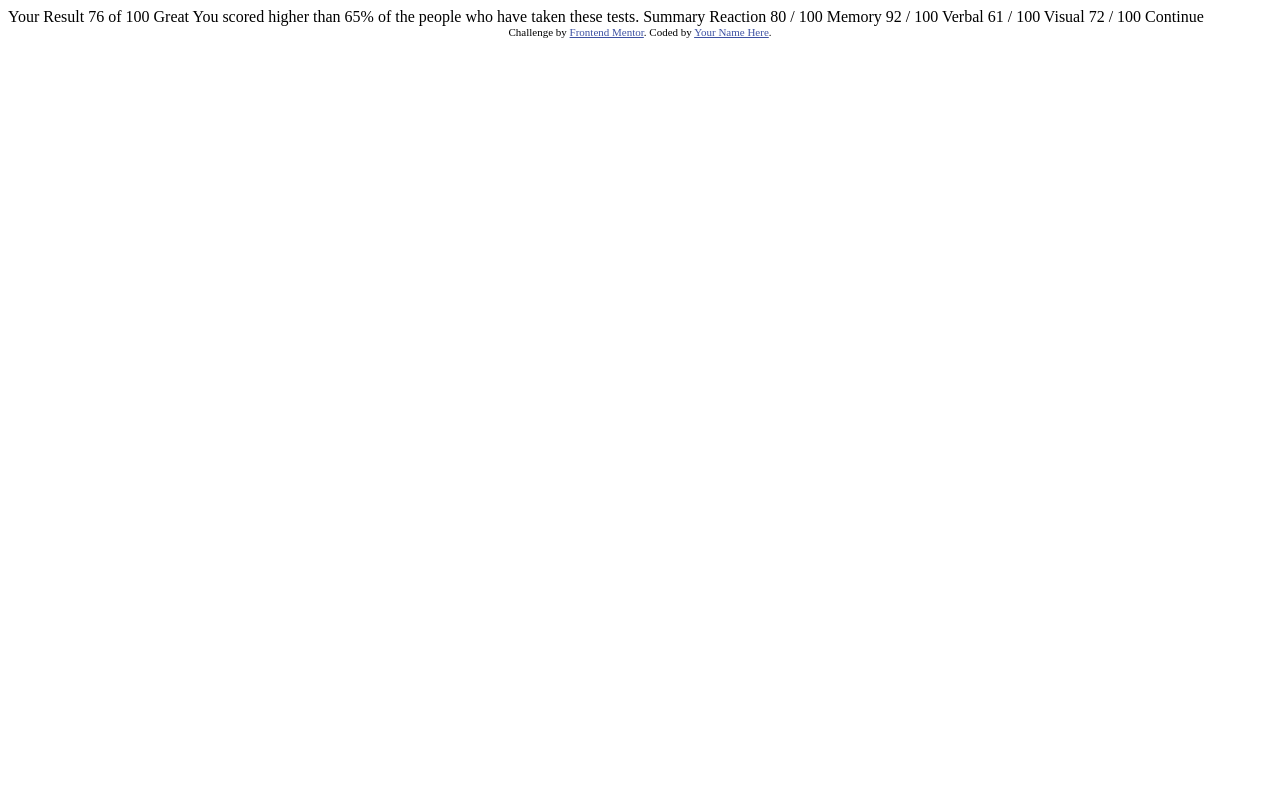
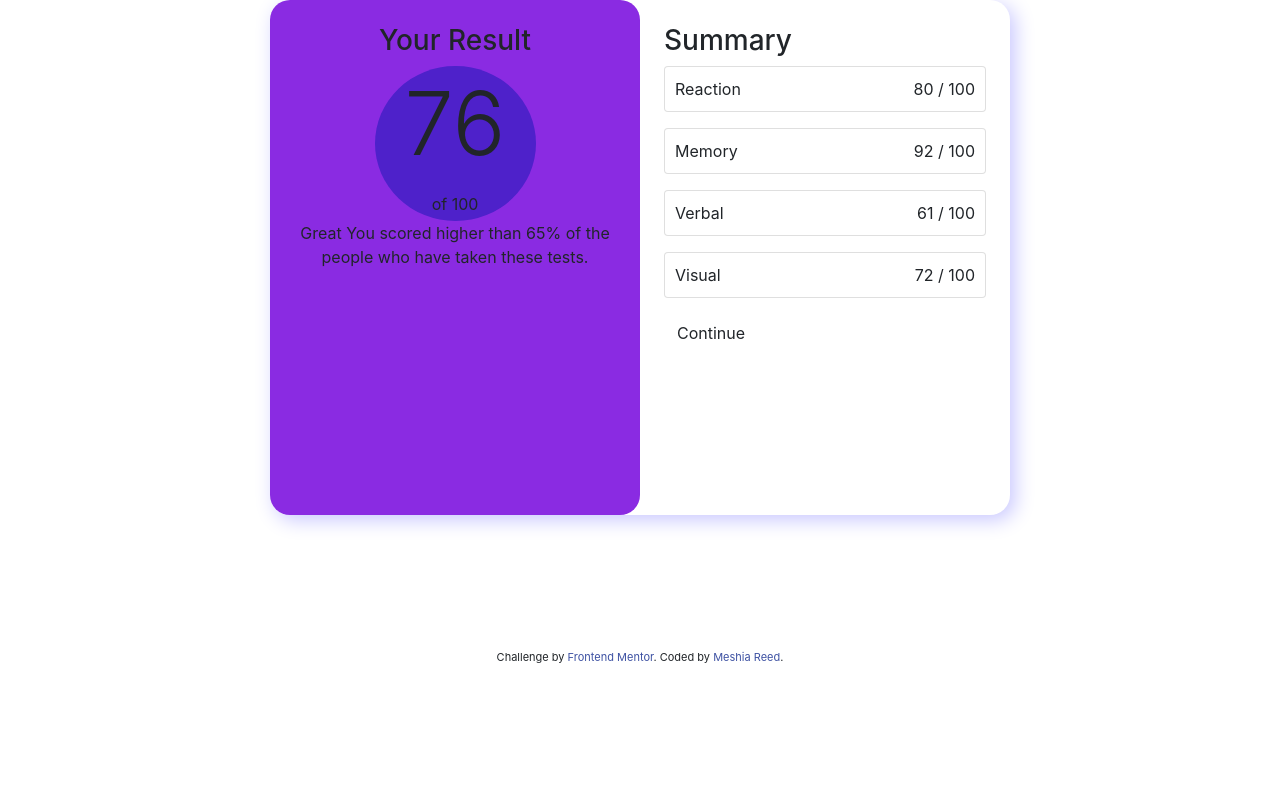
Before and after one commit to MDReed2/summary_component, a plain HTML site: page index.html in a window 1280 px wide. Drawn offline with nearby package versions, Linux system fonts and the light colour scheme.

Commit message:
styles for summary and results section

```diff
--- a/index.html
+++ b/index.html
@@ -1,47 +1,91 @@
 <!DOCTYPE html>
 <html lang="en">
+
   <head>
     <meta charset="UTF-8">
-  <meta name="viewport" content="width=device-width, initial-scale=1.0"> <!-- displays site properly based on user's device -->
+    <meta name="viewport" content="width=device-width, initial-scale=1.0">
+    <!-- displays site properly based on user's device -->
 
     <link rel="icon" type="image/png" sizes="32x32" href="./assets/images/favicon-32x32.png">
+    <link rel="stylesheet" href="https://cdn.jsdelivr.net/npm/bootstrap@4.3.1/dist/css/bootstrap.min.css"
+      integrity="sha384-ggOyR0iXCbMQv3Xipma34MD+dH/1fQ784/j6cY/iJTQUOhcWr7x9JvoRxT2MZw1T" crossorigin="anonymous">
+
+    <link rel="stylesheet" href="./style.css">
 
     <title>Frontend Mentor | Results summary component</title>
 
     <!-- Feel free to remove these styles or customise in your own stylesheet 👍 -->
     <style>
-    .attribution { font-size: 11px; text-align: center; }
-    .attribution a { color: hsl(228, 45%, 44%); }
+      .attribution {
+        font-size: 11px;
+        text-align: center;
+      }
+
+      .attribution a {
+        color: hsl(228, 45%, 44%);
+      }
     </style>
   </head>
+
   <body>
+    <div class="container results-container">
+      <div class="results">
+        <h3>Your Result</h3>
+        <div class="score">
+          <p class="display-2">76</p>
+          of 100
+        </div>
 
-  Your Result
-  76
-  of 100
 
         Great
         You scored higher than 65% of the people who have taken these tests.
+      </div>
+      <div class="summary">
+        <h3>Summary</h3>
 
-  Summary
+        <div class="card">
+          <div class="card-body">
+            <div>Reaction</div>
+            <div>80 / 100</div>
+          </div>
+        </div>
+        <div class="card">
+          <div class="card-body">
+            <div>Memory</div>
+            <div>92 / 100</div>
+          </div>
+        </div>
+        <div class="card">
+          <div class="card-body">
+            <div>Verbal</div>
+            <div>61 / 100</div>
+          </div>
+        </div>
+        <div class="card">
+          <div class="card-body">
+            <div>Visual</div>
+            <div>72 / 100</div>
+          </div>
+        </div>
 
-  Reaction
-  80 / 100
+        <button class="btn">Continue</button>
+      </div>
+    </div>
 
-  Memory
-  92 / 100
-
-  Verbal
-  61 / 100
-
-  Visual
-  72 / 100
-
-  Continue
 
     <div class="attribution">
       Challenge by <a href="https://www.frontendmentor.io?ref=challenge" target="_blank">Frontend Mentor</a>.
-    Coded by <a href="#">Your Name Here</a>.
+      Coded by <a href="#">Meshia Reed</a>.
     </div>
+    <script src="https://code.jquery.com/jquery-3.3.1.slim.min.js"
+      integrity="sha384-q8i/X+965DzO0rT7abK41JStQIAqVgRVzpbzo5smXKp4YfRvH+8abtTE1Pi6jizo"
+      crossorigin="anonymous"></script>
+    <script src="https://cdn.jsdelivr.net/npm/popper.js@1.14.7/dist/umd/popper.min.js"
+      integrity="sha384-UO2eT0CpHqdSJQ6hJty5KVphtPhzWj9WO1clHTMGa3JDZwrnQq4sF86dIHNDz0W1"
+      crossorigin="anonymous"></script>
+    <script src="https://cdn.jsdelivr.net/npm/bootstrap@4.3.1/dist/js/bootstrap.min.js"
+      integrity="sha384-JjSmVgyd0p3pXB1rRibZUAYoIIy6OrQ6VrjIEaFf/nJGzIxFDsf4x0xIM+B07jRM"
+      crossorigin="anonymous"></script>
   </body>
+
 </html>
--- /dev/null
+++ b/style.css
@@ -0,0 +1,53 @@
+body {
+  display: grid;
+  grid-template-columns: 1fr;
+  height: 100vh;
+}
+
+.container {
+  padding: 0px !important;
+}
+
+.results-container {
+  /* border: 1px solid #000000; */
+  border-radius: 20px;
+  box-shadow: 5px 5px 20px hsl(241, 100%, 89%);
+  display: grid;
+  grid-template-columns: repeat(2, 1fr);
+  height: 515px;
+  width: 740px;
+}
+.results {
+  background-color: blueviolet;
+  /* border: 1px solid #000000; */
+  border-radius: 20px;
+  text-align: center;
+}
+
+.score {
+  background-color: hsla(256, 72%, 46%, 1);
+  border-radius: 50%;
+  width: 50%;
+  padding: 5px;
+  margin: 0 auto;
+}
+
+.summary {
+  background-color: transparent;
+}
+
+div.summary > .card {
+  margin-bottom: 1em;
+}
+
+div.summary>.card>.card-body {
+  border-radius: 10px;
+  display: flex;
+  flex-direction: row;
+  justify-content: space-between;
+  padding: 10px;
+}
+
+.results, .summary {
+  padding: 1.5em;
+}
```
Lines whose indentation alone changed are shown as unchanged.
